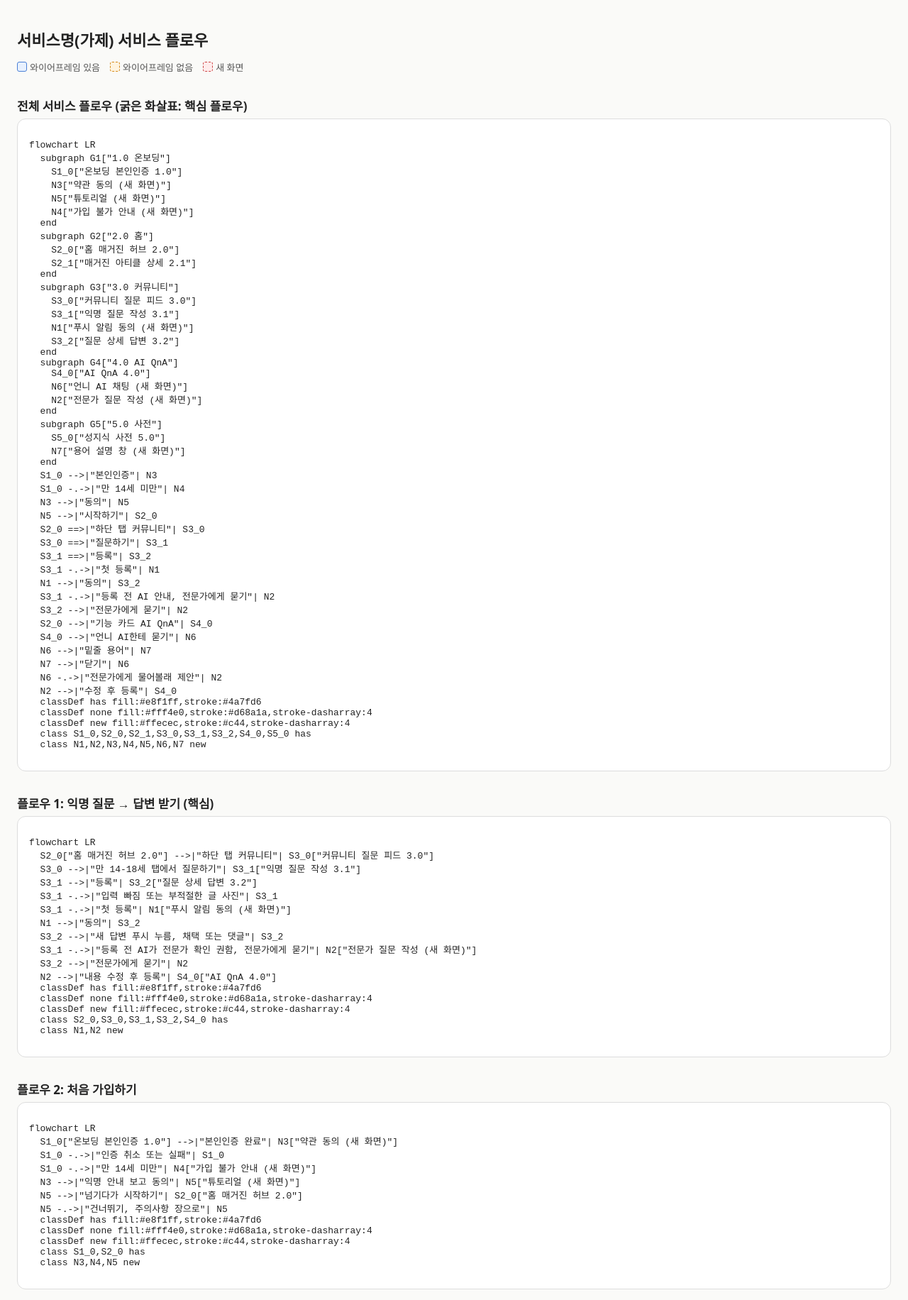
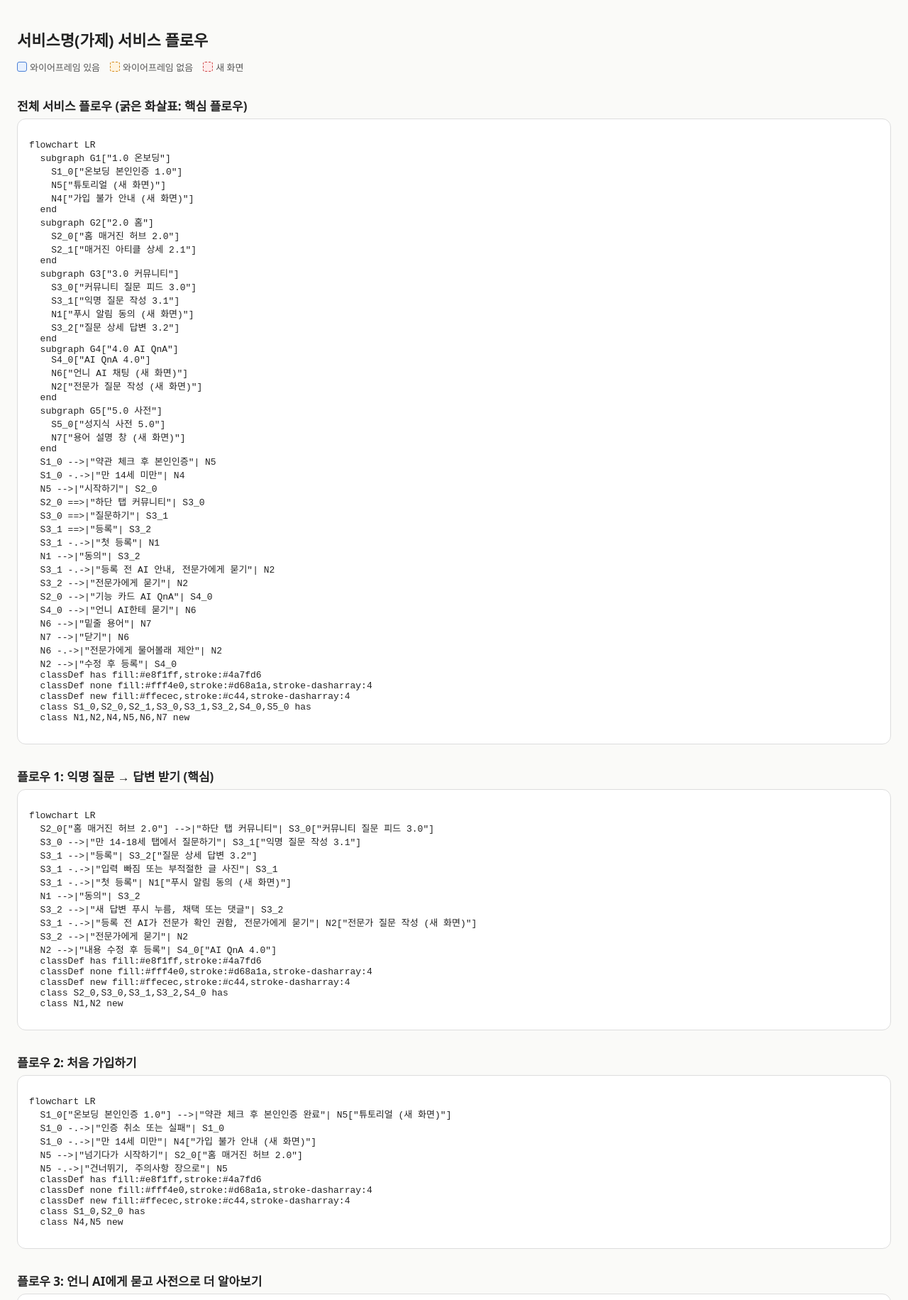
Before and after one commit to deug06-ops/HCItwo, a plain HTML site: page flow/flow.html in a window 1280 px wide. Shown: the top 1832 px of the page at 71% size. Drawn offline with Linux system fonts and the light colour scheme; a script that the page names is missing.

Commit message:
Persona checks 4-5: expected reply time in plan; merge terms consent into onboarding
Co-Authored-By: Claude Opus 5.5 <noreply@anthropic.com>
Claude-Session: https://claude.ai/code/session_01L83HSpRiRJsAXGQc7xick2

```diff
--- a/flow/flow.html
+++ b/flow/flow.html
@@ -9,7 +9,6 @@
 flowchart LR
   subgraph G1["1.0 온보딩"]
     S1_0["온보딩 본인인증 1.0"]
-    N3["약관 동의 (새 화면)"]
     N5["튜토리얼 (새 화면)"]
     N4["가입 불가 안내 (새 화면)"]
   end
@@ -32,9 +31,8 @@ flowchart LR
     S5_0["성지식 사전 5.0"]
     N7["용어 설명 창 (새 화면)"]
   end
-  S1_0 -->|"본인인증"| N3
+  S1_0 -->|"약관 체크 후 본인인증"| N5
   S1_0 -.->|"만 14세 미만"| N4
-  N3 -->|"동의"| N5
   N5 -->|"시작하기"| S2_0
   S2_0 ==>|"하단 탭 커뮤니티"| S3_0
   S3_0 ==>|"질문하기"| S3_1
@@ -53,7 +51,7 @@ flowchart LR
   classDef none fill:#fff4e0,stroke:#d68a1a,stroke-dasharray:4
   classDef new fill:#ffecec,stroke:#c44,stroke-dasharray:4
   class S1_0,S2_0,S2_1,S3_0,S3_1,S3_2,S4_0,S5_0 has
-  class N1,N2,N3,N4,N5,N6,N7 new
+  class N1,N2,N4,N5,N6,N7 new
 </pre></div>
 <h2>플로우 1: 익명 질문 → 답변 받기 (핵심)</h2>
 <div class="box"><pre class="mermaid">
@@ -77,17 +75,16 @@ flowchart LR
 <h2>플로우 2: 처음 가입하기</h2>
 <div class="box"><pre class="mermaid">
 flowchart LR
-  S1_0["온보딩 본인인증 1.0"] -->|"본인인증 완료"| N3["약관 동의 (새 화면)"]
+  S1_0["온보딩 본인인증 1.0"] -->|"약관 체크 후 본인인증 완료"| N5["튜토리얼 (새 화면)"]
   S1_0 -.->|"인증 취소 또는 실패"| S1_0
   S1_0 -.->|"만 14세 미만"| N4["가입 불가 안내 (새 화면)"]
-  N3 -->|"익명 안내 보고 동의"| N5["튜토리얼 (새 화면)"]
   N5 -->|"넘기다가 시작하기"| S2_0["홈 매거진 허브 2.0"]
   N5 -.->|"건너뛰기, 주의사항 장으로"| N5
   classDef has fill:#e8f1ff,stroke:#4a7fd6
   classDef none fill:#fff4e0,stroke:#d68a1a,stroke-dasharray:4
   classDef new fill:#ffecec,stroke:#c44,stroke-dasharray:4
   class S1_0,S2_0 has
-  class N3,N4,N5 new
+  class N4,N5 new
 </pre></div>
 <h2>플로우 3: 언니 AI에게 묻고 사전으로 더 알아보기</h2>
 <div class="box"><pre class="mermaid">
```
Also changed, not shown: wireframe/Main.dc.html (+7 -0 lines), 3 other files.
